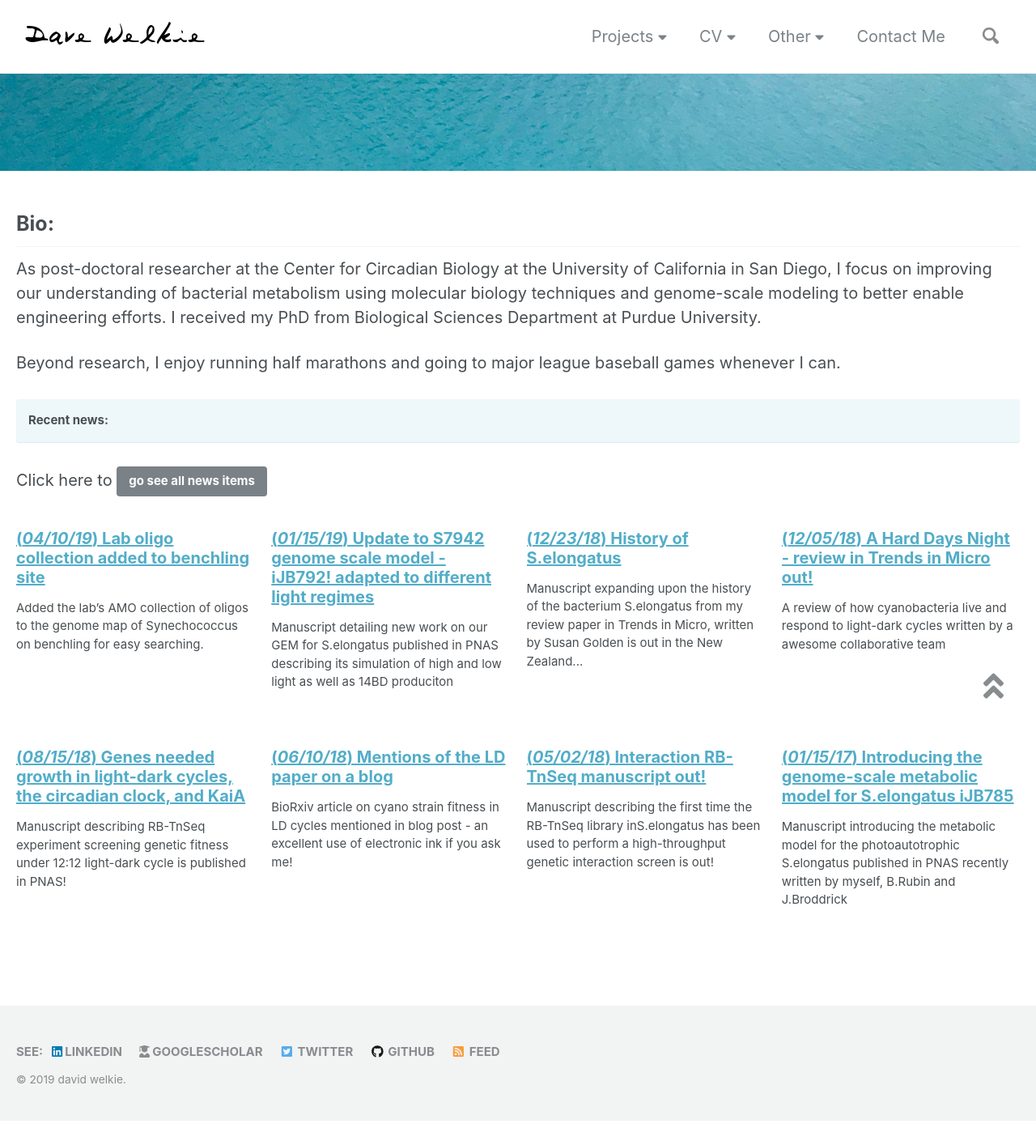
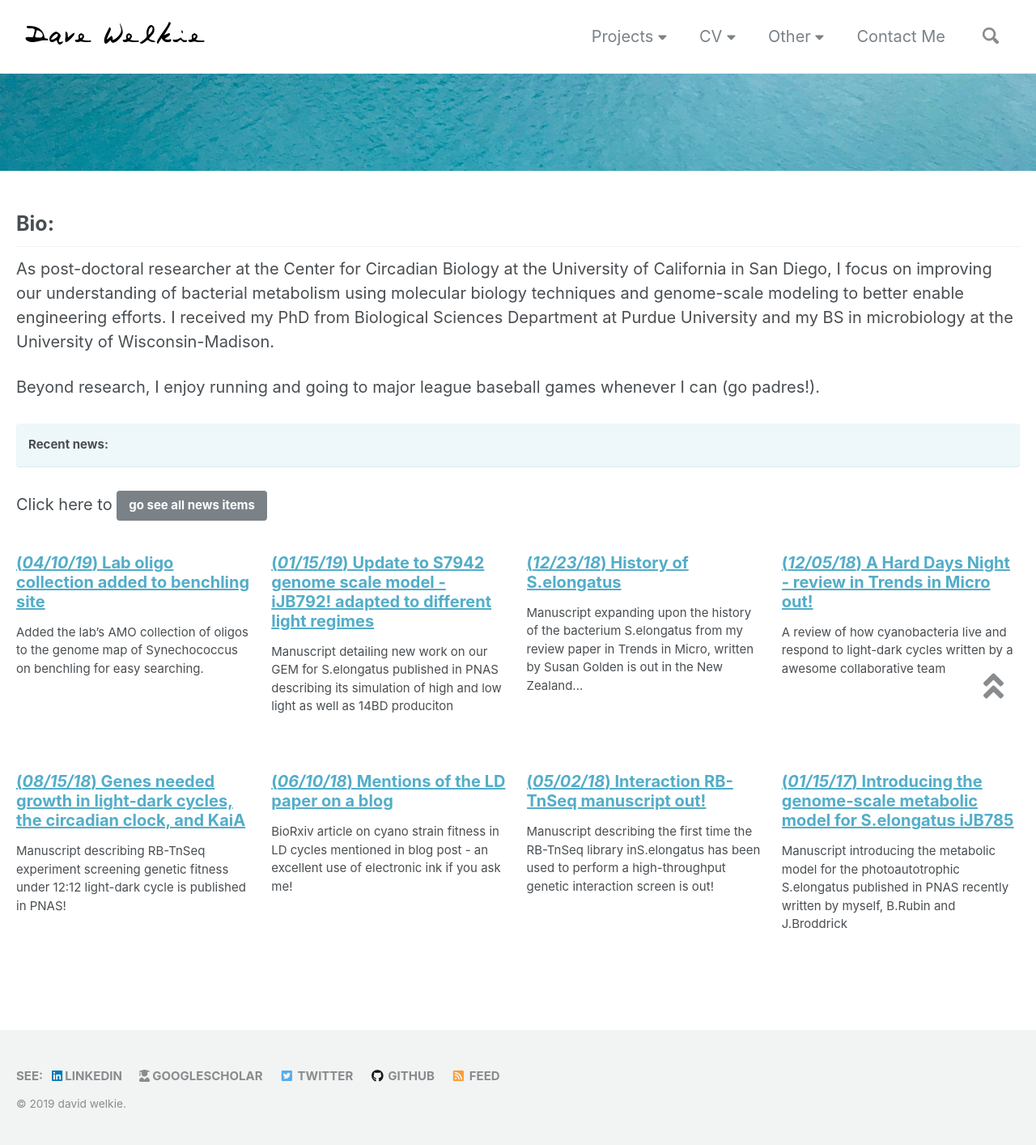
Before and after one commit to dwelkie/dwelkie.github.io, a Jekyll site: the page built from _pages/home.md, in a window 1280 px wide. Shown: the whole page at 81% size. Built offline with Jekyll 4.4.1, drawn with Linux system fonts in a browser that asks for light colours; nearby versions of some CDN libraries; before the commit the page ends 1384 px from its top, so only the background shows below that.

Commit message:
Update home.md

```diff
--- a/_pages/home.md
+++ b/_pages/home.md
@@ -12,9 +12,9 @@ header:
 
 ---
 ## Bio:
-As post-doctoral researcher at the Center for Circadian Biology at the University of California in San Diego, I focus on improving our understanding of bacterial metabolism using molecular biology techniques and genome-scale modeling to better enable engineering efforts. I received my PhD from Biological Sciences Department at Purdue University.
+As post-doctoral researcher at the Center for Circadian Biology at the University of California in San Diego, I focus on improving our understanding of bacterial metabolism using molecular biology techniques and genome-scale modeling to better enable engineering efforts. I received my PhD from Biological Sciences Department at Purdue University and my BS in microbiology at the University of Wisconsin-Madison.
 
-Beyond research, I enjoy running half marathons and going to major league baseball games whenever I can.
+Beyond research, I enjoy running and going to major league baseball games whenever I can (go padres!).
 
 **Recent news:**
 {: .notice--info}
```
